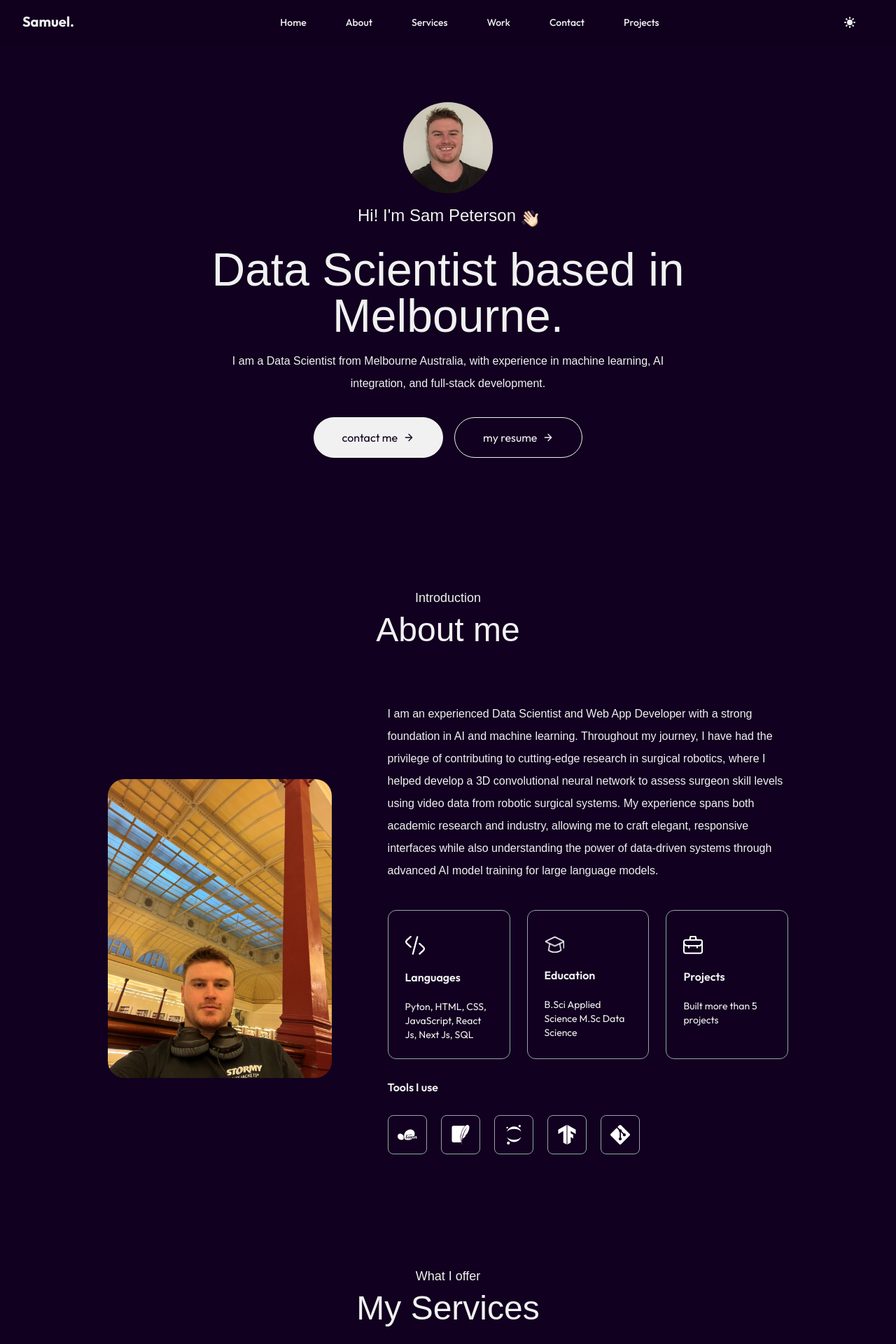
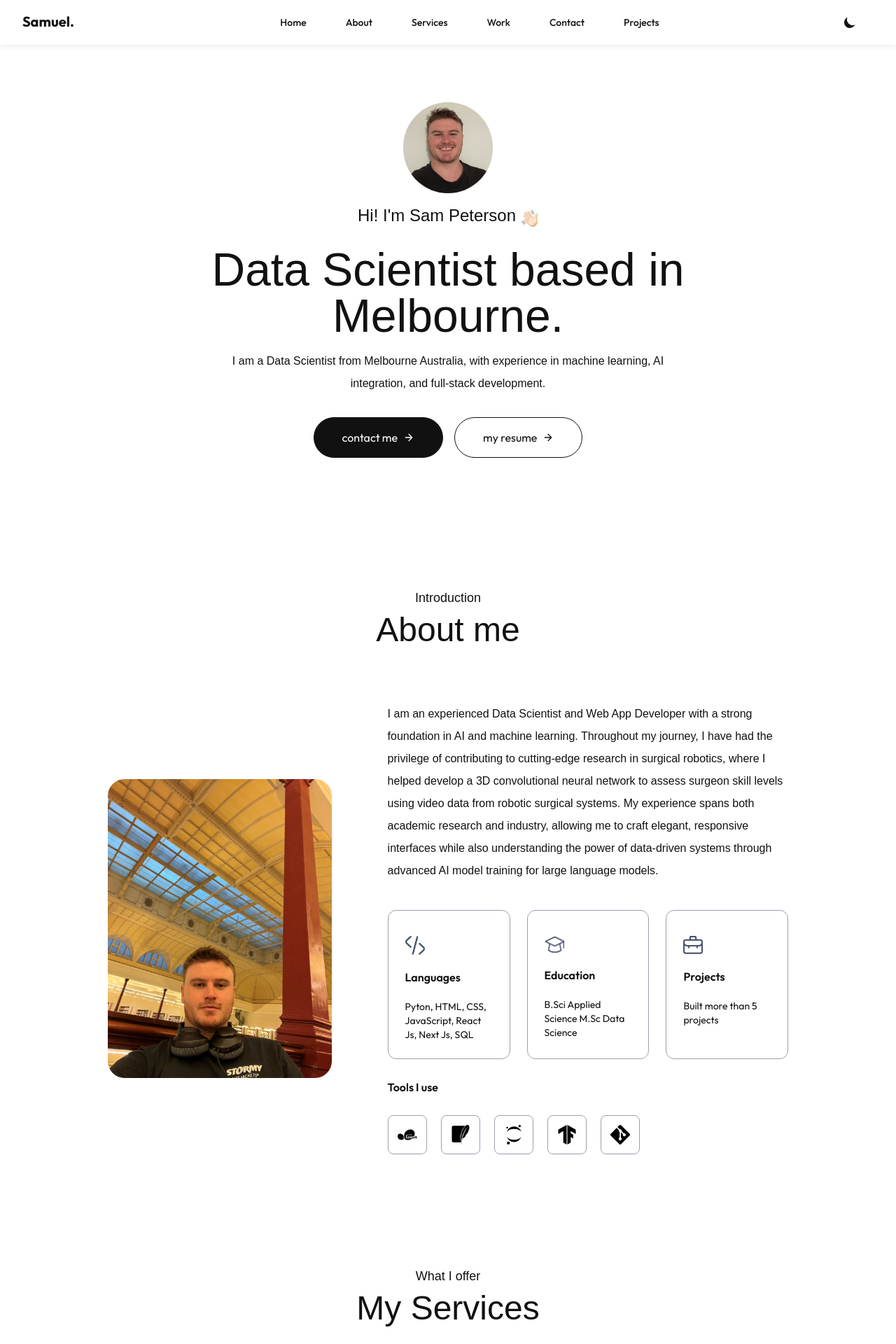
Before and after one commit to Brum99/portfolio-website, a Next.js app: page / in a window 1280 px wide. Shown: the top 1920 px of the page at 70% size. Built offline with nearby package versions, Linux system fonts and the light colour scheme; a web font is replaced by a local one.

Commit message:
Added persistent theme change between pages

```diff
--- a/app/components/Navbar.jsx
+++ b/app/components/Navbar.jsx
@@ -3,10 +3,11 @@ import React, { useEffect, useState, useRef } from 'react';
 import Link from 'next/link';
 import { usePathname, useRouter } from 'next/navigation';
 
+import { useTheme } from '../context/ThemeContext';
 
 
-
-const Navbar = ({ isDarkMode, setIsDarkMode }) => {
+const Navbar = () => {
+  const { isDarkMode, setIsDarkMode } = useTheme();
   const [isScrolled, setIsScrolled] = useState(false);
   const [isMobileMenuOpen, setIsMobileMenuOpen] = useState(false);
   const navRef = useRef(null);
--- /dev/null
+++ b/app/context/ThemeContext.jsx
@@ -0,0 +1,44 @@
+'use client';
+
+import { createContext, useState, useEffect, useContext } from 'react';
+
+const ThemeContext = createContext();
+
+export function ThemeProvider({ children }) {
+  const [isDarkMode, setIsDarkMode] = useState(true);
+
+  useEffect(() => {
+    const storedTheme = localStorage.getItem('theme');
+    if (storedTheme === 'dark') setIsDarkMode(true);
+    else setIsDarkMode(false);
+  }, []);
+
+  useEffect(() => {
+    const root = document.documentElement;
+    root.classList.add('theme-transition');
+
+    if (isDarkMode) {
+      root.classList.add('theme-dark');
+      localStorage.setItem('theme', 'dark');
+    } else {
+      root.classList.remove('theme-dark');
+      localStorage.setItem('theme', 'light');
+    }
+
+    const timeout = setTimeout(() => {
+      root.classList.remove('theme-transition');
+    }, 400);
+
+    return () => clearTimeout(timeout);
+  }, [isDarkMode]);
+
+  return (
+    <ThemeContext.Provider value={{ isDarkMode, setIsDarkMode }}>
+      {children}
+    </ThemeContext.Provider>
+  );
+}
+
+export function useTheme() {
+  return useContext(ThemeContext);
+}
--- a/app/layout.js
+++ b/app/layout.js
@@ -1,16 +1,18 @@
 import { Outfit, Ovo } from "next/font/google";
 import "./globals.css";
+import { ThemeProvider } from "./context/ThemeContext";
 
 const outfit = Outfit({
-  subsets: ["latin"], weight: ["400","500","600","700"],
-  variable: "--font-outfit"
+  subsets: ["latin"],
+  weight: ["400", "500", "600", "700"],
+  variable: "--font-outfit",
 });
 
 const ovo = Ovo({
-  subsets: ["latin"], weight: ["400"],
-  variable: "--font-ovo"
+  subsets: ["latin"],
+  weight: ["400"],
+  variable: "--font-ovo",
 });
-
 
 export const metadata = {
   title: "Portfolio - Sam Peterson",
@@ -19,10 +21,11 @@ export const metadata = {
 
 export default function RootLayout({ children }) {
   return (
-    <html lang="en" className={`scroll-smooth ${outfit.variable} ${ovo.variable} `}>
-      <body className="antialiased leading-8 overflow-x-hidden dark:bg-darkTheme
-      dark:texxt-white">
-        {children}
+    <html lang="en" className={`scroll-smooth ${outfit.variable} ${ovo.variable}`}>
+      <body className="antialiased leading-8 overflow-x-hidden">
+        <ThemeProvider>
+          {children}
+        </ThemeProvider>
       </body>
     </html>
   );
--- a/app/page.js
+++ b/app/page.js
@@ -1,5 +1,5 @@
 'use client';
-import React, { useEffect, useState } from 'react';
+import React from 'react';
 import About from "./components/About";
 import Contact from "./components/Contact";
 import Footer from "./components/Footer";
@@ -9,40 +9,15 @@ import Services from "./components/Services";
 import Work from "./components/Work";
 
 export default function Home() {
-  const [isDarkMode, setIsDarkMode] = useState(true);
-
-  useEffect(() => {
-    const root = document.documentElement;
-
-    // Add transition helper class
-    root.classList.add('theme-transition');
-
-    // Apply or remove dark mode
-    if (isDarkMode) {
-      root.classList.add('theme-dark');
-      localStorage.theme = 'dark';
-    } else {
-      root.classList.remove('theme-dark');
-      localStorage.theme = '';
-    }
-
-    // Remove helper class after transition duration
-    const timeout = setTimeout(() => {
-      root.classList.remove('theme-transition');
-    }, 400); // Match the CSS transition duration
-
-    return () => clearTimeout(timeout);
-  }, [isDarkMode]);
-
   return (
     <>
-      <Navbar isDarkMode={isDarkMode} setIsDarkMode={setIsDarkMode} />
-      <Header isDarkMode={isDarkMode} />
-      <About isDarkMode={isDarkMode} />
-      <Services isDarkMode={isDarkMode} />
-      <Work isDarkMode={isDarkMode} />
-      <Contact isDarkMode={isDarkMode} />
-      <Footer isDarkMode={isDarkMode} />
+      <Navbar />
+      <Header />
+      <About />
+      <Services />
+      <Work />
+      <Contact />
+      <Footer />
     </>
   );
 }
```
